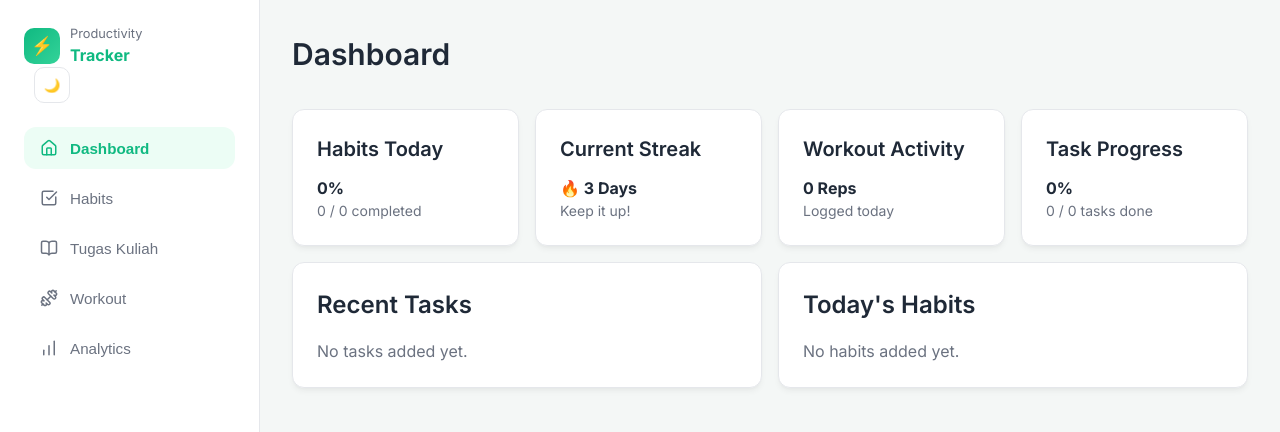
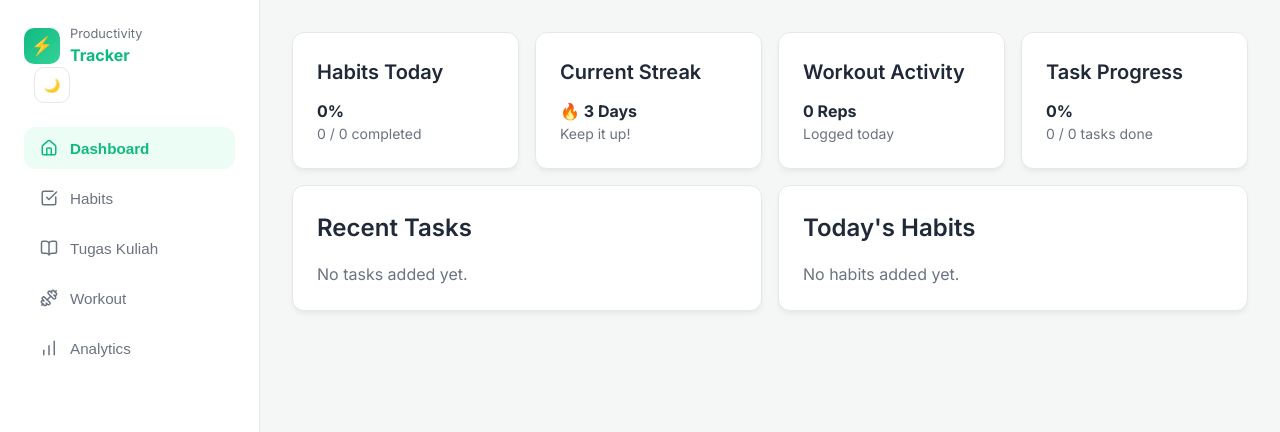
Before and after one commit to solehudin037/Habit_Tracker, a React (Vite) app: page / in a window 1280 px wide. Shown: the top 432 px of the page. Built offline with nearby package versions, Linux system fonts and the light colour scheme.

Commit message:
Sidebar Center 7

```diff
--- a/src/views/Dashboard.jsx
+++ b/src/views/Dashboard.jsx
@@ -24,10 +24,6 @@ const Dashboard = () => {
 
   return (
     <div className="animate-fade-in">
-      <div className="page-header">
-        <h1>Dashboard</h1>
-      </div>
-
       <div className="grid grid-cols-4 gap-4 mb-4">
         <div className="card">
           <h3>Habits Today</h3>
```
